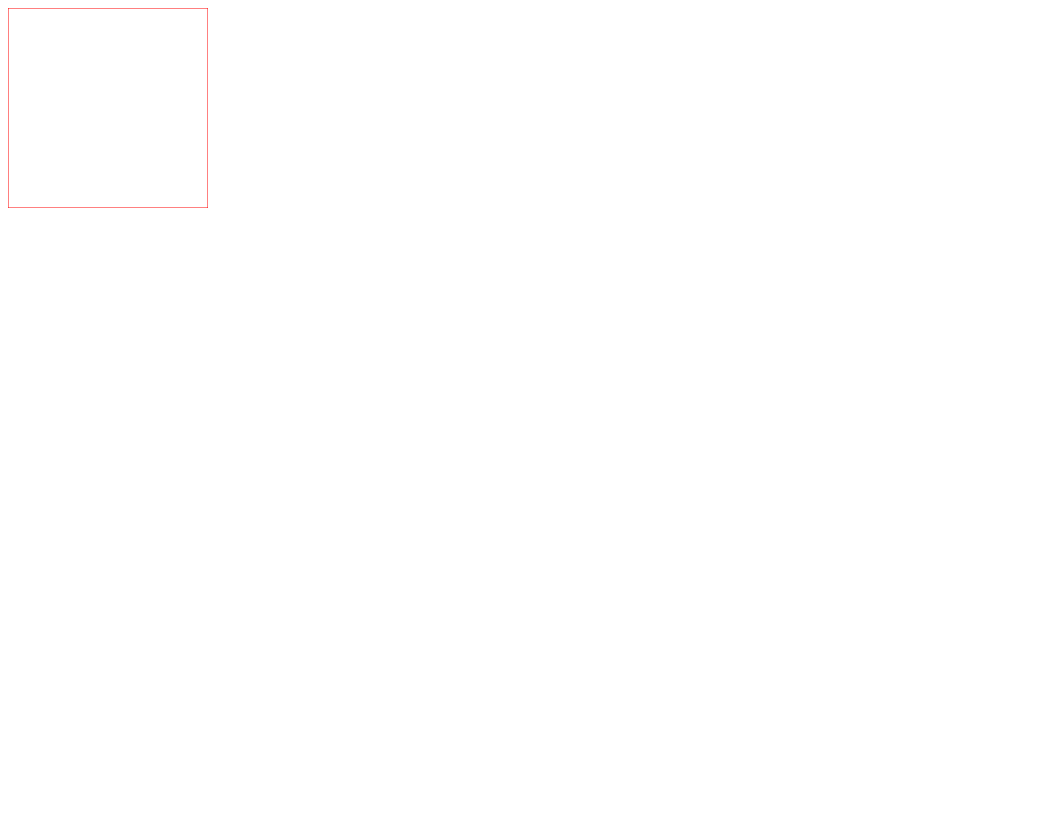
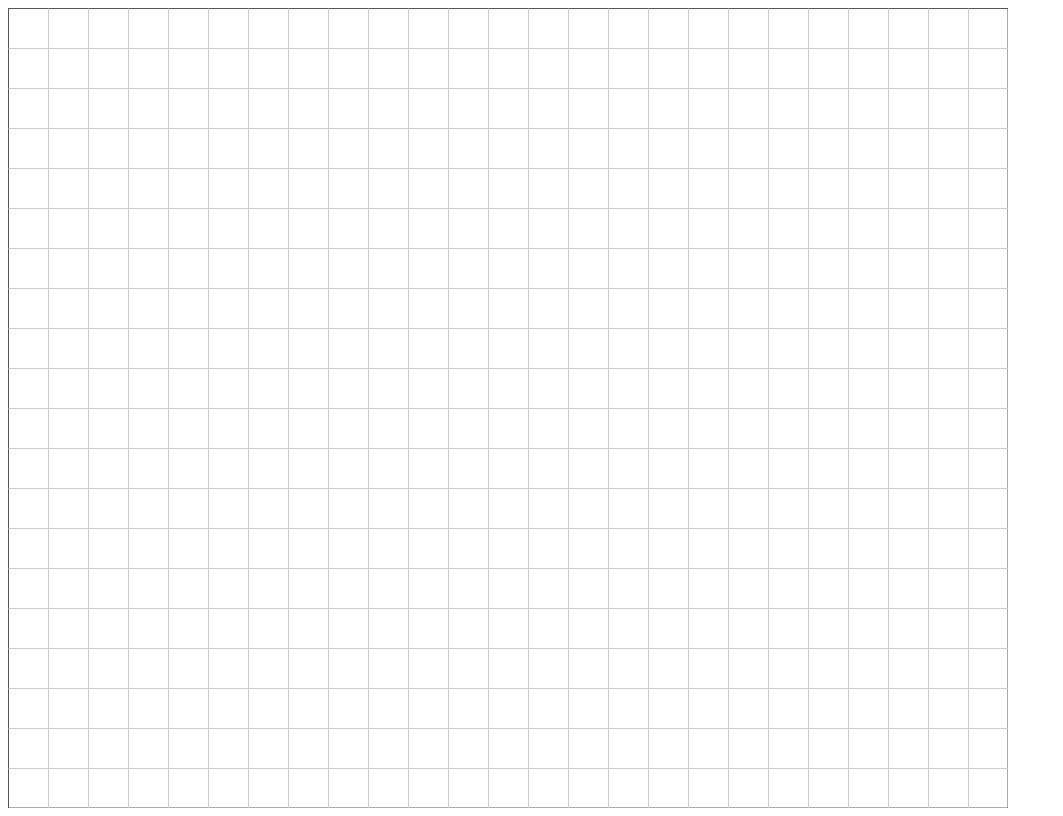
Before and after one commit to romanshevelev/stripe, a plain HTML site: page index.html in a window 1280 px wide. Shown: the whole page, without its empty margins (0-1063 px from the left). Drawn offline with Linux system fonts and the light colour scheme.

Commit message:
add scene
рамка, сетка

```diff
--- a/index.html
+++ b/index.html
@@ -1,18 +1,37 @@
 <html>
 <body>
-<canvas id="maincanvas" height="200" width="200"></canvas>
+<canvas id="maincanvas" height="800" width="1000"></canvas>
 <script>
 (function(){
- var elem=document.getElementById("maincanvas");
 
- if (elem && elem.getContext) {
-  var context = elem.getContext('2d');
-  if (context) {
-    context.strokeStyle = '#f00'; // red
-    context.lineWidth = 1;
-    context.strokeRect(0, 0, 200, 200);
-  }
- }
+	var elem=document.getElementById("maincanvas");
+	if (elem && elem.getContext) {
+		var context = elem.getContext('2d');
+		if (!context) return;
+	}
+
+	line=function(x0, y0, x1, y1){
+		context.beginPath();
+		context.moveTo(x0*this.zoom+0.5, y0*this.zoom+0.5);
+		context.lineTo(x1*this.zoom+0.5, y1*this.zoom+0.5);
+		context.stroke();
+	}.bind(this)
+
+	context.lineWidth = 1;
+	zoom=40;
+
+	// Рамка
+	context.strokeStyle = '#555';
+	context.strokeRect(0.5, 0.5, context.canvas.clientWidth-0.5, context.canvas.clientHeight-0.5);
+
+	// Сетка
+	context.strokeStyle = '#ccc';
+	for(var i=1;i<=100;i++){
+		line(i,0,i,100);
+		line(0,i,100,i);
+	}
+
+
 })()
 </script>
 </body>
```
